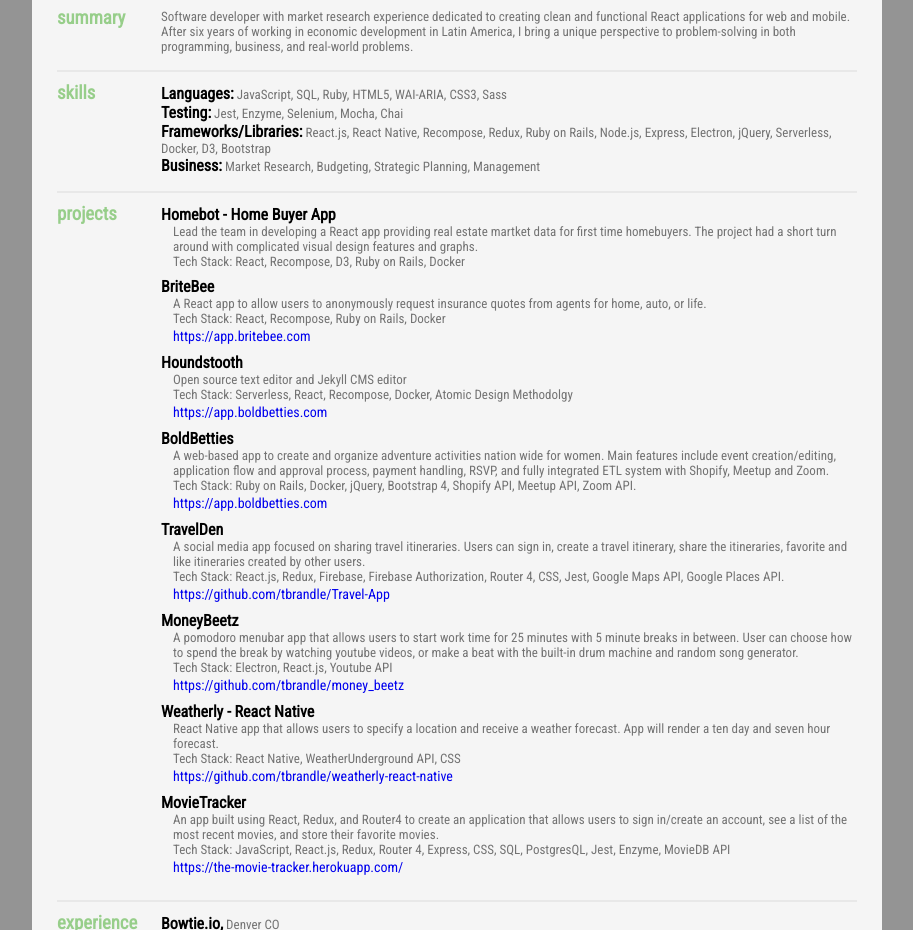
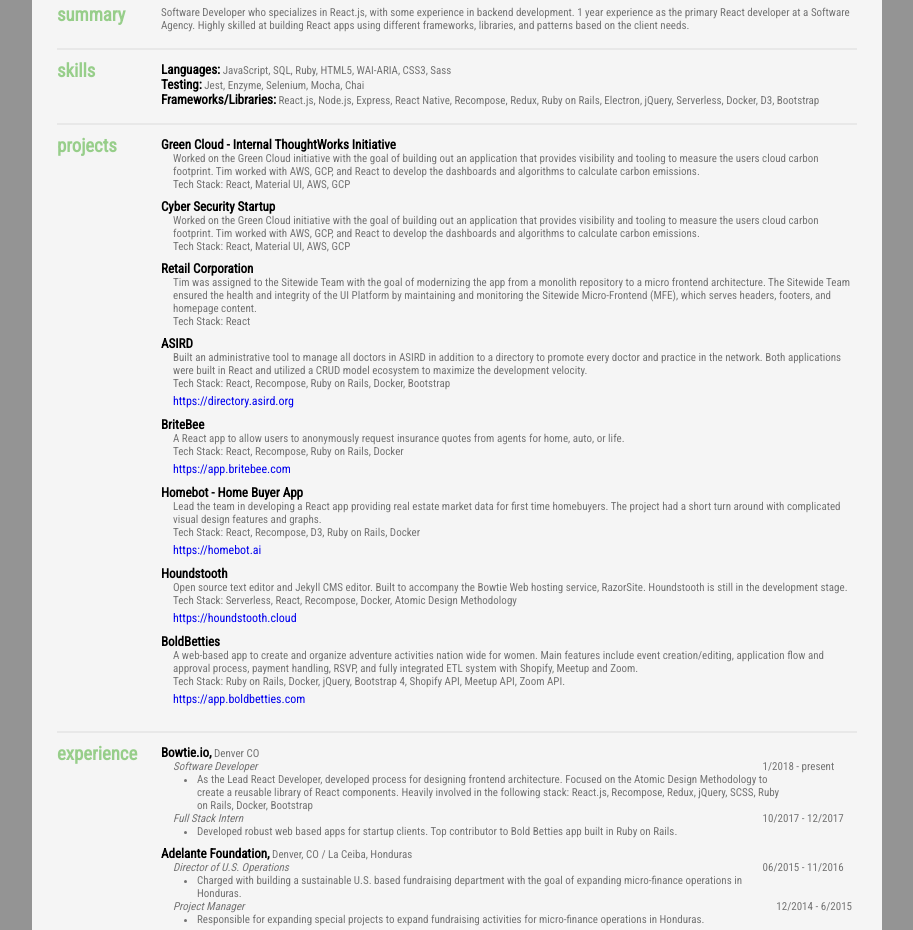
Before and after one commit to tbrandle/resume, a plain HTML site: page index.html in a window 1280 px wide. Shown: the part 128-1058 px from the top of the page, without its empty margins (183-1096 px from the left). Drawn offline with nearby package versions, Linux system fonts and the light colour scheme.

Commit message:
add new projects to master list

```diff
--- a/index.html
+++ b/index.html
@@ -39,8 +39,7 @@
           </div>
           <div class="content summary-content">
             <p>
-              Software developer with market research experience dedicated to creating clean and functional React applications for web and mobile. After six years of working in economic development in Latin America, I bring a unique perspective to problem-solving
-              in both programming, business, and real-world problems.
+              Software Developer who specializes in React.js, with some experience in backend development. 1 year experience as the primary React developer at a Software Agency. Highly skilled at building React apps using different frameworks, libraries, and patterns based on the client needs.
             </p>
           </div>
         </section>
@@ -54,10 +53,10 @@
             <p>
               <span>Testing:</span> Jest, Enzyme, Selenium, Mocha, Chai</p>
             <p>
-              <span>Frameworks/Libraries:</span> React.js, React Native, Recompose, Redux, Ruby on Rails, Node.js, Express, Electron, jQuery, Serverless,
+              <span>Frameworks/Libraries:</span> React.js, Node.js, Express, React Native, Recompose, Redux, Ruby on Rails, Electron, jQuery, Serverless,
               Docker, D3, Bootstrap</p>
             <p>
-              <span>Business:</span> Market Research, Budgeting, Strategic Planning, Management</p>
+              <!-- <span>Business:</span> Market Research, Budgeting, Strategic Planning, Management</p> -->
           </div>
         </section>
         <section class="section projects">
@@ -65,26 +64,51 @@
             <h3 class="title">projects</h3>
           </div>
           <div class="content projects-content">
-<!--
+
+            <article class="project">
+              <p>
+                <span>Green Cloud - Internal ThoughtWorks Initiative</span>
+              </p>
+              <div class="description">
+                <p>Worked on the Green Cloud initiative with the goal of building out an application that provides visibility and tooling
+                to measure the users cloud carbon footprint. Tim worked with AWS, GCP, and React to develop the dashboards and
+                algorithms to calculate carbon emissions.</p>
+                <p>Tech Stack: React, Material UI, AWS, GCP</p>
+              </div>
+            </article>
+
+            <article class="project">
+              <p>
+                <span>Cyber Security Startup</span>
+              </p>
+              <div class="description">
+                <p>Worked on the Green Cloud initiative with the goal of building out an application that provides visibility and tooling
+                to measure the users cloud carbon footprint. Tim worked with AWS, GCP, and React to develop the dashboards and
+                algorithms to calculate carbon emissions.</p>
+                <p>Tech Stack: React, Material UI, AWS, GCP</p>
+              </div>
+            </article>
+
+            <article class="project">
+              <p>
+                <span>Retail Corporation</span>
+              </p>
+              <div class="description">
+                <p>Tim was assigned to the Sitewide Team with the goal of modernizing the app from a monolith repository to a micro
+                frontend architecture. The Sitewide Team ensured the health and integrity of the UI Platform by maintaining and
+                monitoring the Sitewide Micro-Frontend (MFE), which serves headers, footers, and homepage content.</p>
+                <p>Tech Stack: React</p>
+              </div>
+            </article>
+
             <article class="project">
               <p>
                 <span>ASIRD</span>
               </p>
               <div class="description">
-                <p></p>
-                <p>Tech Stack: React, Recompose, Ruby on Rails, Docker, Atomic Design Methodolgy</p>
-                <a href="https://app.boldbetties.com">https://app.boldbetties.com</a>
-              </div>
-            </article> -->
-
-            <article class="project">
-              <p>
-                <span>Homebot - Home Buyer App</span>
-              </p>
-              <div class="description">
-                <p>Lead the team in developing a React app providing real estate martket data for first time homebuyers. The project had a short turn around with complicated visual design features and graphs.</p>
-                <p>Tech Stack: React, Recompose, D3, Ruby on Rails, Docker</p>
-                <!-- <a href="https://app.boldbetties.com">https://app.boldbetties.com</a> -->
+                <p>Built an administrative tool to manage all doctors in ASIRD in addition to a directory to promote every doctor and practice in the network. Both applications were built in React and utilized a CRUD model ecosystem to maximize the development velocity.</p>
+                <p>Tech Stack: React, Recompose, Ruby on Rails, Docker, Bootstrap</p>
+                <a href="https://directory.asird.org">https://directory.asird.org</a>
               </div>
             </article>
 
@@ -101,12 +125,24 @@
 
             <article class="project">
               <p>
+                <span>Homebot - Home Buyer App</span>
+              </p>
+              <div class="description">
+                <p>Lead the team in developing a React app providing real estate market data for first time homebuyers. The project had a short turn around with complicated visual design features and graphs.</p>
+                <p>Tech Stack: React, Recompose, D3, Ruby on Rails, Docker</p>
+                <a href="https://homebot.ai">https://homebot.ai</a>
+              </div>
+            </article>
+
+
+            <article class="project">
+              <p>
                 <span>Houndstooth</span>
               </p>
               <div class="description">
-                <p>Open source text editor and Jekyll CMS editor</p>
-                <p>Tech Stack: Serverless, React, Recompose, Docker, Atomic Design Methodolgy</p>
-                <a href="https://app.boldbetties.com">https://app.boldbetties.com</a>
+                <p>Open source text editor and Jekyll CMS editor. Built to accompany the Bowtie Web hosting service, RazorSite. Houndstooth is still in the development stage.</p>
+                <p>Tech Stack: Serverless, React, Recompose, Docker, Atomic Design Methodology</p>
+                <a href="https://houndstooth.cloud/">https://houndstooth.cloud</a>
               </div>
             </article>
 
@@ -122,7 +158,7 @@
                 <a href="https://app.boldbetties.com">https://app.boldbetties.com</a>
               </div>
             </article>
-
+<!--
             <article class="project">
               <p><span>TravelDen</span></p>
               <div class="description">
@@ -130,25 +166,25 @@
                 <p>Tech Stack:  React.js, Redux, Firebase, Firebase Authorization, Router 4, CSS, Jest, Google Maps API, Google Places API.</p>
                 <a href="https://github.com/tbrandle/Travel-App">https://github.com/tbrandle/Travel-App</a>
               </div>
-            </article>
+            </article> -->
 
-            <article class="project">
+            <!-- <article class="project">
               <p><span>MoneyBeetz</span></p>
               <div class="description">
                 <p>A pomodoro menubar app that allows users to start work time for 25 minutes with 5 minute breaks in between. User can choose how to spend the break by watching youtube videos, or make a beat with the built-in drum machine and random song generator.</p>
                 <p>Tech Stack: Electron, React.js, Youtube API</p>
                 <a href="https://github.com/tbrandle/money_beetz">https://github.com/tbrandle/money_beetz</a>
               </div>
-            </article>
+            </article> -->
 
-            <article class="project">
+            <!-- <article class="project">
               <p><span>Weatherly - React Native</span></p>
               <div class="description">
                 <p>React Native app that allows users to specify a location and receive a weather forecast. App will render a ten day and seven hour forecast.</p>
                 <p>Tech Stack:  React Native, WeatherUnderground API, CSS</p>
                 <a href="https://github.com/tbrandle/weatherly-react-native" target="_blank">https://github.com/tbrandle/weatherly-react-native</a>
               </div>
-            </article>
+            </article> -->
 
           <!-- <article class="project">
             <p><span>Weatherly</span></p>
@@ -159,14 +195,14 @@
             </div>
           </article> -->
 
-          <article class="project">
+          <!-- <article class="project">
             <p><span>MovieTracker</span></p>
             <div class="description">
               <p>An app built using React, Redux, and Router4 to create an application that allows users to sign in/create an account, see a list of the most recent movies, and store their favorite movies.</p>
               <p>Tech Stack: JavaScript, React.js, Redux, Router 4, Express, CSS, SQL, PostgresQL, Jest, Enzyme, MovieDB API</p>
               <a href="https://the-movie-tracker.herokuapp.com/" target="_blank">https://the-movie-tracker.herokuapp.com/</a>
             </div>
-          </article>
+          </article> -->
 
           <!-- <article class="project">
             <p><span>JetFuel</span></p>
@@ -194,19 +230,7 @@
           </div>
 
           <div class="content">
-    <!--
-            <article class="job">
-              <p><span>Turing School of Software and Design,</span> Denver, CO</p>
-              <div class="description">
-                <div class="job-title-date">
-                  <p>Front-end Developer</p>
-                  <p>11/2016 - 6/2017</p>
-                </div>
-                <ul class="responsibilities">
-                  <li>Developed front-end skills related to UX design principles and cutting edge programming languages.</li>
-                </ul>
-              </div>
-            </article> -->
+
             <article class="job">
               <p>
                 <span>Bowtie.io,</span> Denver CO </p>
@@ -219,8 +243,8 @@
                 </div>
                 <div class="">
                   <ul class="responsibilities">
-                    <li>Developed robust and complicated web based apps for startup clients. Adopted the agile development process and was
-                      heavily involved in the following stack: React.js, Recompose, Redux, jQuery, Ruby on Rails, Docker, Bootstrap</li>
+                    <li>As the Lead React Developer, developed process for designing frontend architecture. Focused on the Atomic Design Methodology to create a reusable library of React components.
+                      Heavily involved in the following stack: React.js, Recompose, Redux, jQuery, SCSS, Ruby on Rails, Docker, Bootstrap</li>
                   </ul>
                 </div>
                 <div class="job-title-date">
@@ -231,8 +255,7 @@
                 </div>
                 <div class="">
                   <ul class="responsibilities">
-                    <li>Developed robust and complicated web based apps for startup clients. Adopted the agile development process and was
-                      heavily involved in the following stack: React.js, jQuery, Ruby on Rails, Docker, Bootstrap</li>
+                    <li>Developed robust web based apps for startup clients. Top contributor to Bold Betties app built in Ruby on Rails.</li>
                   </ul>
                 </div>
               </div>
@@ -248,7 +271,7 @@
                 </div>
                 <div class="">
                   <ul class="responsibilities">
-                    <li>Charged with building a sustainable U.S. based fundraising department with the goal of expanding microfinance operations in Honduras.</li>
+                    <li>Charged with building a sustainable U.S. based fundraising department with the goal of expanding micro-finance operations in Honduras.</li>
                   </ul>
                 </div>
 
@@ -258,13 +281,13 @@
                 </div>
                 <div class="">
                   <ul class="responsibilities">
-                    <li>Responsible for expanding special projects to expand fundraising activities for microfinance operations in Honduras.</li>
+                    <li>Responsible for expanding special projects to expand fundraising activities for micro-finance operations in Honduras.</li>
                   </ul>
                 </div>
               </div>
              </article>
 
-             <article class="job">
+             <!-- <article class="job">
                <p><span>GutCheck,</span> Denver, CO</p>
                <div class="description">
                  <div class="job-title-date">
@@ -275,7 +298,7 @@
                    <li>Responsible for designing and implementing national and international qualitative market research studies for high profile clients.</li>
                  </ul>
                </div>
-             </article>
+             </article> -->
 
              <article class="job">
                <p><span>Peace Corps Peru,</span> Lima, Peru / Arequipa, Peru</p>
@@ -310,7 +333,7 @@
           <div class="content">
             <p><span>Turing School of Software and Design -</span> Front-end Development</p>
             <p><span>Colorado State University - </span>BS, Business Administration w/ Concentration in Marketing, Minor in Spanish</p>
-            <p><span>Universidad de Valencia -</span> Spanish Culture, Literature, Composition, and Conversation</p>
+            <!-- <p><span>Universidad de Valencia -</span> Spanish Culture, Literature, Composition, and Conversation</p> -->
           </div>
         </section>
       </section>
--- a/main.css
+++ b/main.css
@@ -16,18 +16,18 @@ body {
 li,
 p {
   margin    : 0;
-  font-size : 13px;
+  font-size : 11px;
 }
 
 span {
   color       : black;
-  font-size   : 16px;
+  font-size   : 13px;
   font-weight : bold;
 }
 
 a {
   text-decoration : none;
-  font-size       : 14px;
+  font-size       : 12px;
 }
 
 .resume {
@@ -61,7 +61,7 @@ article {
 
 .logo-div * {
   margin    : 0;
-  font-size : 31px;
+  font-size : 29px;
 }
 
 .contact-div {
@@ -74,7 +74,7 @@ article {
 .contact-div * {
   margin    : 0;
   color     : #f5f5f5;
-  font-size : 14px;
+  font-size : 12px;
 }
 
 .name {
@@ -127,14 +127,14 @@ article {
 
 /* ************* MEDIA QUERIES *************** */
 
-@media (max-width: 675px) {
+@media (max-width: 740px) {
   .resume {
     margin: 0;
   }
 
   .header {
-    align-items    : center;
-    flex-direction : column;
+    /* align-items    : center;
+    flex-direction : column; */
   }
 
   .contact-div * {
@@ -149,13 +149,13 @@ article {
   }
 
   .name {
-    font-size : 40px;
+    font-size : 38px;
   }
 
   .job-title {
     margin-bottom : 18px;
     padding       : 0;
-    font-size     : 23px;
+    font-size     : 21px;
   }
 
   .section {
```
